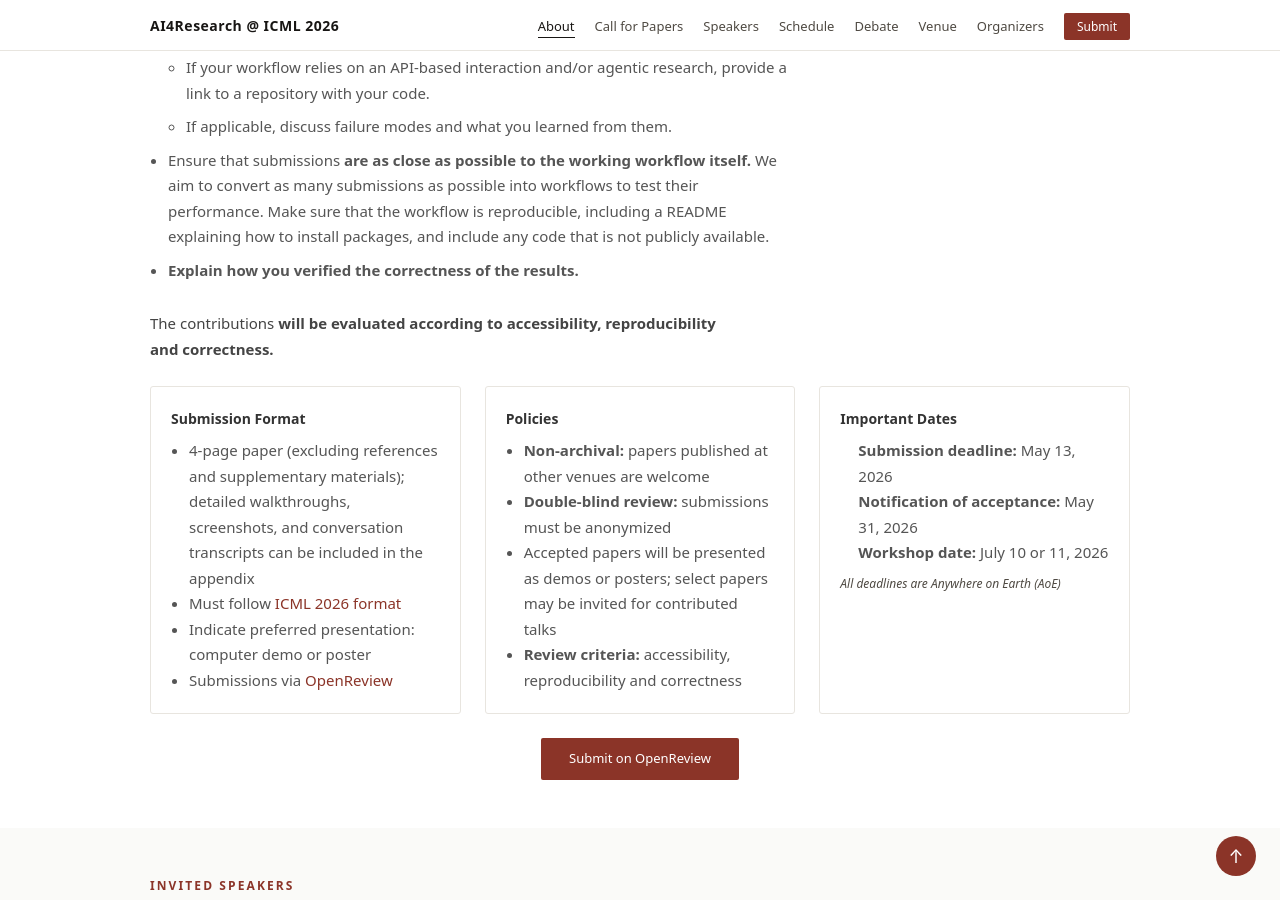
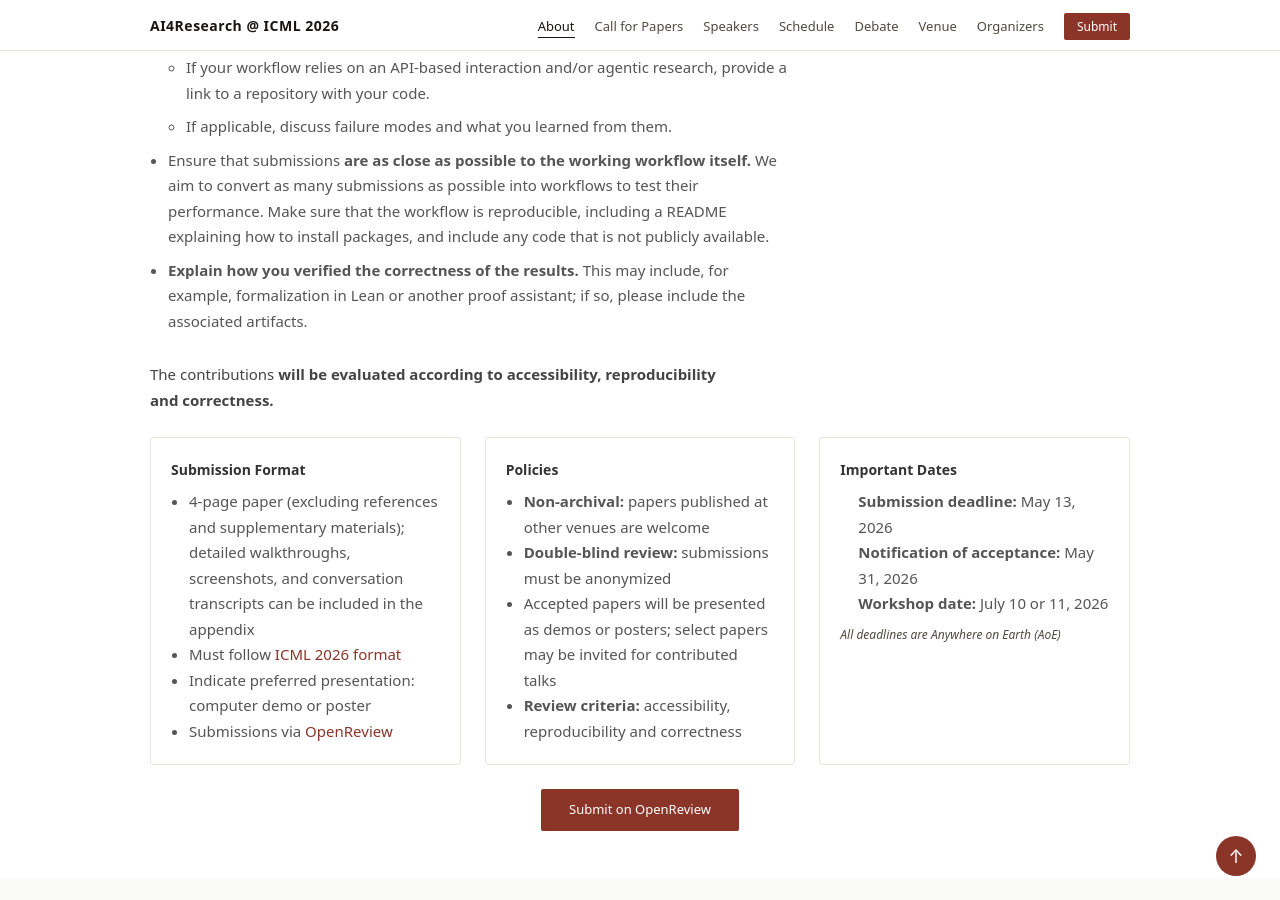
Before and after one commit to ai4research-icml-workshop/ai4research-icml-workshop.github.io, a Jekyll site: the page built from index.html, in a window 1280 px wide and 900 px high, scrolled down 2968 px. Built offline with Jekyll 4.4.1, drawn with Linux system fonts in a browser that asks for light colours.

Commit message:
Note Lean/proof-assistant artifacts under verification bullet
Co-Authored-By: Claude Opus 4.7 (1M context) <noreply@anthropic.com>

```diff
--- a/_includes/cfp.html
+++ b/_includes/cfp.html
@@ -41,7 +41,7 @@
           </ul>
         </li>
         <li>Ensure that submissions <strong>are as close as possible to the working workflow itself.</strong> We aim to convert as many submissions as possible into workflows to test their performance. Make sure that the workflow is reproducible, including a README explaining how to install packages, and include any code that is not publicly available.</li>
-        <li><strong>Explain how you verified the correctness of the results.</strong></li>
+        <li><strong>Explain how you verified the correctness of the results.</strong> This may include, for example, formalization in Lean or another proof assistant; if so, please include the associated artifacts.</li>
       </ul>
     </div>
 
```
